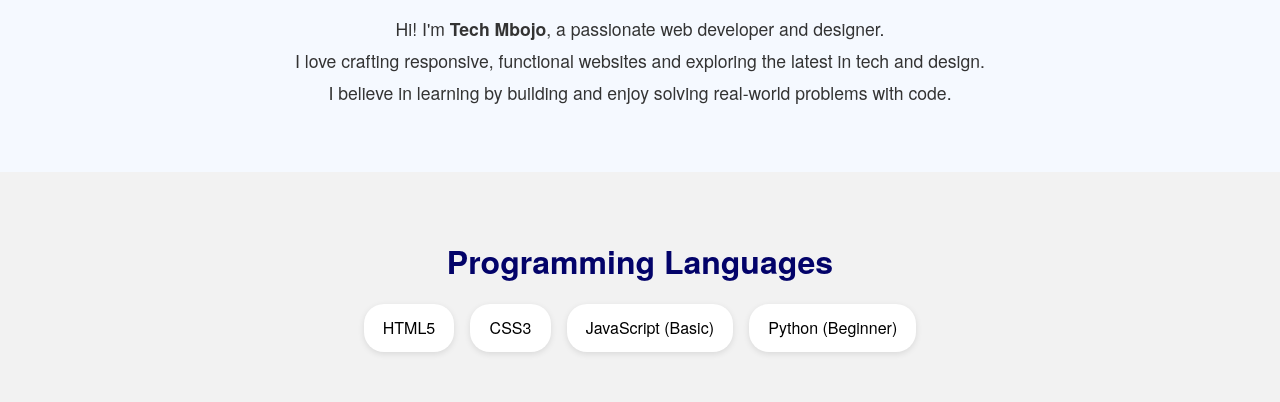
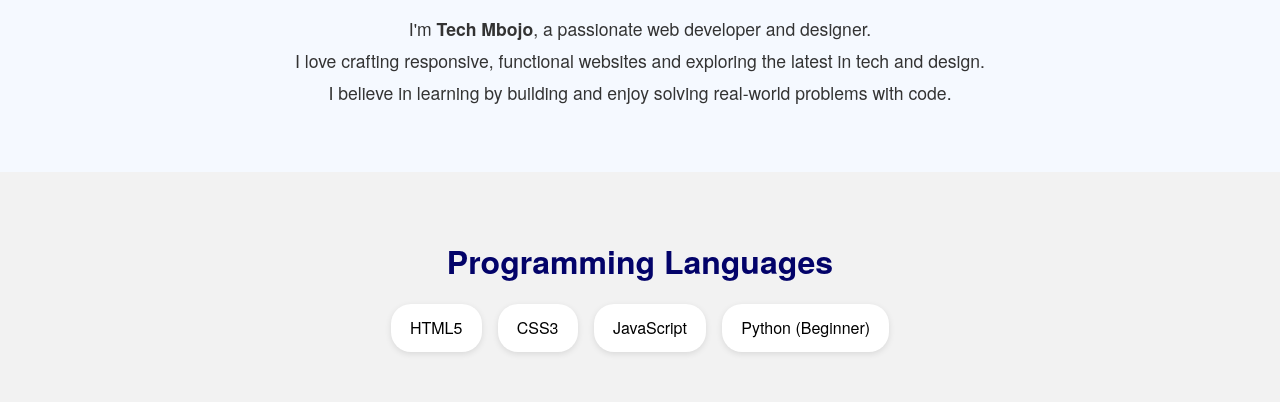
Before and after one commit to MbojoTech-gif/TechMbojo_plp, a plain HTML site: page about.html in a window 1280 px wide. Shown: the part 201-603 px from the top of the page. Drawn offline with Linux system fonts and the light colour scheme.

Commit message:
updated files and added a commit message

```diff
--- a/about.html
+++ b/about.html
@@ -23,7 +23,7 @@
     <section class="section about-section" data-animate="fade-in">
       <h1>About Me</h1>
       <p>
-        Hi! I'm <strong>Tech Mbojo</strong>, a passionate web developer and designer.<br>
+        I'm <strong>Tech Mbojo</strong>, a passionate web developer and designer.<br>
         I love crafting responsive, functional websites and exploring the latest in tech and design.<br>
          I believe in learning by building and enjoy solving real-world problems with code.
       </p>
@@ -34,7 +34,7 @@
       <ul class="skills-list">
         <li>HTML5</li>
         <li>CSS3</li>
-        <li>JavaScript (Basic)</li>
+        <li>JavaScript</li>
         <li>Python (Beginner)</li>
       </ul>
     </section>
```
Also changed, not shown: contact.html (+1 -1 lines), projects.html (+1 -1 lines), 1 other file.
